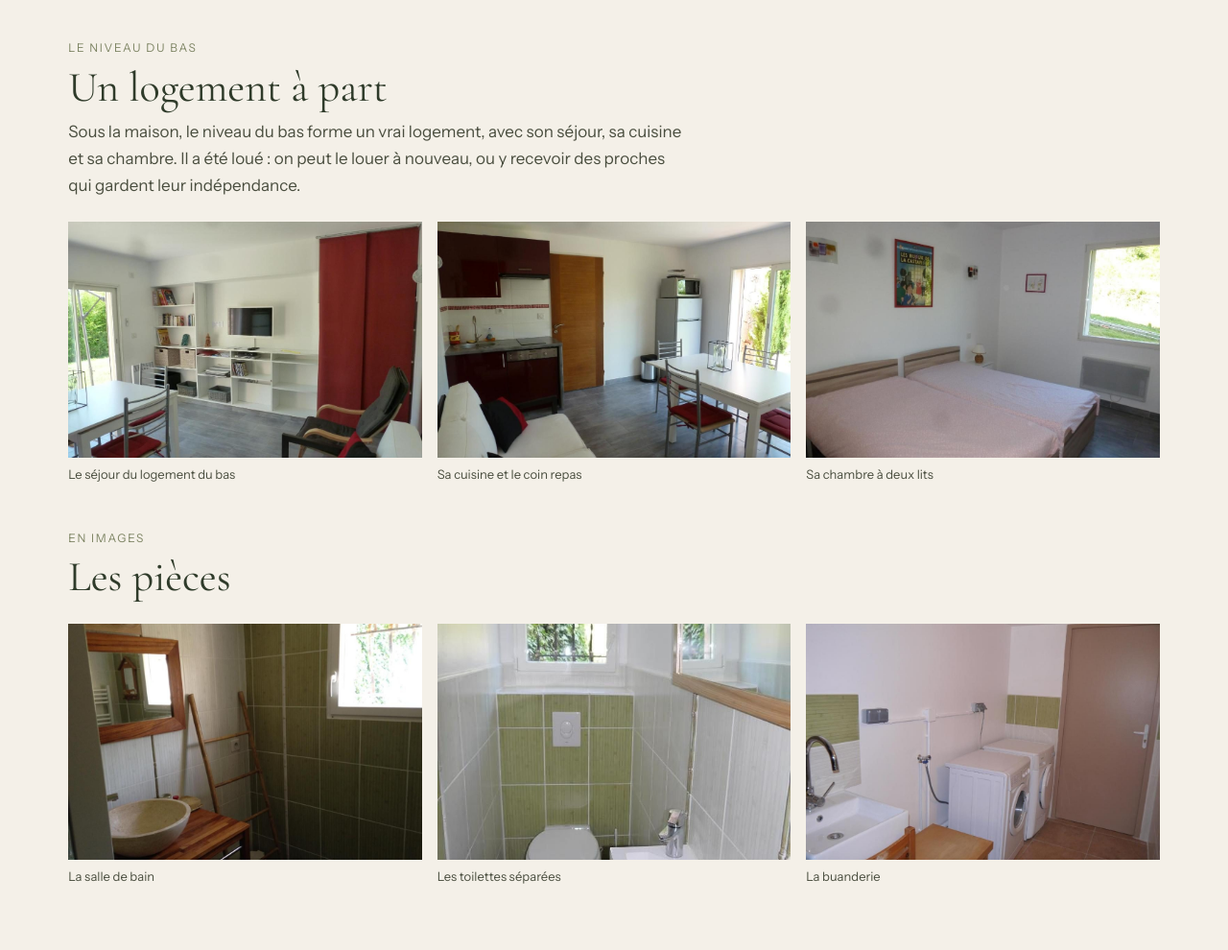
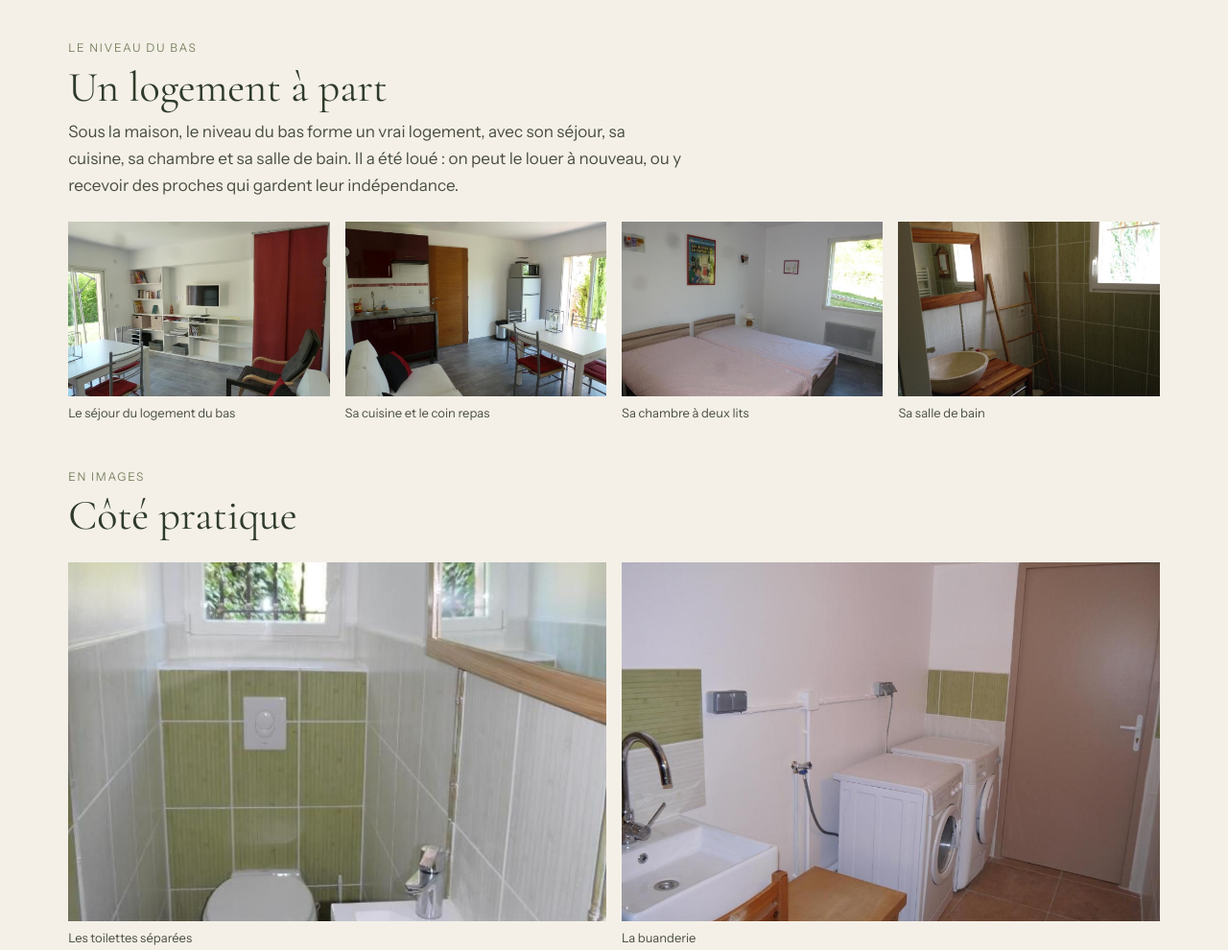
Before and after one commit to mael12854/maison-hubacs, a website: page index.html in a window 1280 px wide. Shown: the part 2020-3010 px from the top of the page at 96% size. Drawn offline with nearby package versions, Linux system fonts and the light colour scheme.

Commit message:
Lower-floor flat: add its bathroom; WC and laundry under 'Côté pratique'
Co-Authored-By: Claude Opus 5.5 <noreply@anthropic.com>
Claude-Session: https://claude.ai/code/session_013ZehT6pKJtNnDfdVSoxWx7

```diff
--- a/index.html
+++ b/index.html
@@ -114,9 +114,9 @@
       <div class="gallery-head">
         <span class="label">Le niveau du bas</span>
         <h3>Un logement à part</h3>
-        <p class="muted gallery-intro">Sous la maison, le niveau du bas forme un vrai logement, avec son séjour, sa cuisine et sa chambre. Il a été loué : on peut le louer à nouveau, ou y recevoir des proches qui gardent leur indépendance.</p>
+        <p class="muted gallery-intro">Sous la maison, le niveau du bas forme un vrai logement, avec son séjour, sa cuisine, sa chambre et sa salle de bain. Il a été loué : on peut le louer à nouveau, ou y recevoir des proches qui gardent leur indépendance.</p>
       </div>
-      <div class="gallery">
+      <div class="gallery gallery--4">
         <figure>
           <a class="photo" href="assets/img/salon.jpg" target="_blank" rel="noopener"><img src="assets/img/salon.jpg" alt="Le séjour du logement du bas, ouvert sur le jardin par une baie vitrée" width="1024" height="683" loading="lazy"></a>
           <figcaption class="caption">Le séjour du logement du bas</figcaption>
@@ -129,17 +129,17 @@
           <a class="photo" href="assets/img/chambre-5.jpg" target="_blank" rel="noopener"><img src="assets/img/chambre-5.jpg" alt="La chambre du logement du bas, avec deux lits et une fenêtre sur le jardin" width="1024" height="683" loading="lazy"></a>
           <figcaption class="caption">Sa chambre à deux lits</figcaption>
         </figure>
+        <figure>
+          <a class="photo" href="assets/img/salle-de-bain.jpg" target="_blank" rel="noopener"><img src="assets/img/salle-de-bain.jpg" alt="La salle de bain du logement du bas, avec vasque en pierre sur un meuble en bois" width="1024" height="768" loading="lazy"></a>
+          <figcaption class="caption">Sa salle de bain</figcaption>
+        </figure>
       </div>
 
       <div class="gallery-head">
         <span class="label">En images</span>
-        <h3>Les pièces</h3>
+        <h3>Côté pratique</h3>
       </div>
-      <div class="gallery">
-        <figure>
-          <a class="photo" href="assets/img/salle-de-bain.jpg" target="_blank" rel="noopener"><img src="assets/img/salle-de-bain.jpg" alt="Salle de bain avec vasque en pierre sur un meuble en bois" width="1024" height="768" loading="lazy"></a>
-          <figcaption class="caption">La salle de bain</figcaption>
-        </figure>
+      <div class="gallery gallery--2">
         <figure>
           <a class="photo" href="assets/img/wc.jpg" target="_blank" rel="noopener"><img src="assets/img/wc.jpg" alt="Toilettes séparées avec lave-mains" width="576" height="768" loading="lazy"></a>
           <figcaption class="caption">Les toilettes séparées</figcaption>
--- a/styles/site.css
+++ b/styles/site.css
@@ -181,7 +181,8 @@ h1, h2, h3 { margin: 0; font-family: var(--font-titre); font-weight: 400; color:
 .gallery-head { margin-top: var(--space-8); margin-bottom: var(--space-3); display: flex; flex-direction: column; gap: 8px; }
 .gallery-head h3 { font-size: var(--fs-h2); line-height: 1.1; }
 .gallery { display: grid; grid-template-columns: 1fr; gap: var(--space-2); }
-@media (min-width: 700px) { .gallery { grid-template-columns: repeat(3, minmax(0, 1fr)); } }
+@media (min-width: 560px) { .gallery { grid-template-columns: repeat(2, minmax(0, 1fr)); } }
+@media (min-width: 1000px) { .gallery--3 { grid-template-columns: repeat(3, minmax(0, 1fr)); } .gallery--4 { grid-template-columns: repeat(4, minmax(0, 1fr)); } }
 .gallery figure { margin: 0; }
 .gallery .photo { display: block; aspect-ratio: 3 / 2; }
 .gallery .photo img { transition: transform 400ms ease-out; }
```
